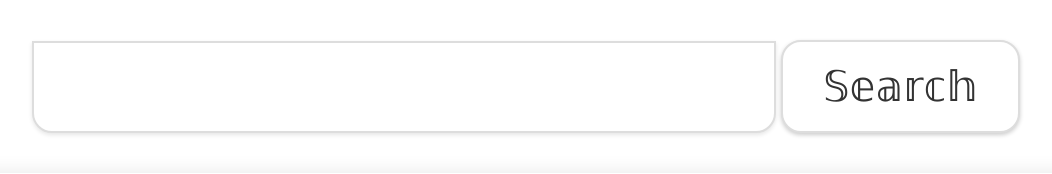
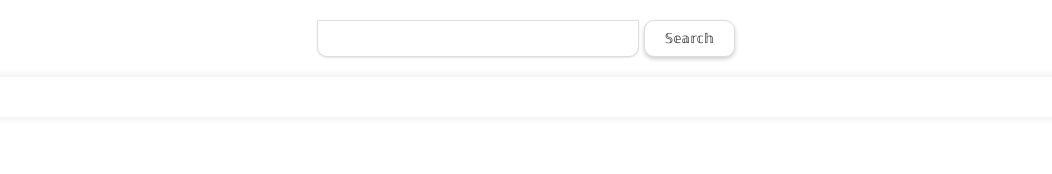
Before and after one commit to Airoeasynotes/App, a plain HTML site: page search.html in a window 1280 px wide. Shown: the whole page, without its empty margins (114-1166 px from the left). Drawn offline with Linux system fonts and the light colour scheme.

Commit message:
Update search.css

```diff
--- a/search.css
+++ b/search.css
@@ -1,4 +1,4 @@
-           body {
+body {
             font-family: Helvetica, sans-serif;
             margin: 0;
             padding: 0;
@@ -8,62 +8,57 @@
         h1 {
             background-color: #fff;
             color: #333;
-            padding: 20px;
+            padding: 10px;
             text-align: center;
-            box-shadow: 0 4px 8px rgba(0, 0, 0, 0.2);
+            box-shadow: 0 2px 4px rgba(0, 0, 0, 0.2);
             border-radius: 10px 10px 0 0;
-            font-size: 42px;
         }
 
         form {
             text-align: center;
-            margin-top: 40px;
+            margin-top: 20px;
         }
 
         label {
             font-weight: bold;
             color: #555;
-            font-size: 42px;
         }
 
         input[type="text"] {
-            padding: 20px;
-            width: 700px;
-            border: 2px solid #ddd;
+            padding: 10px;
+            width: 300px;
+            border: 1px solid #ddd;
             background-color: #fff;
-            box-shadow: 0 2px 4px rgba(0, 0, 0, 0.1);
-            border-radius: 0 0 20px 20px;
-            font-size: 42px;
+            box-shadow: 0 1px 2px rgba(0, 0, 0, 0.1);
+            border-radius: 0 0 10px 10px;
         }
 
         input[type="submit"] {
-            padding: 20px 40px;
+            padding: 10px 20px;
             background-color: #fff;
             color: #333;
-            border: 2px solid #ddd;
+            border: 1px solid #ddd;
             cursor: pointer;
             box-shadow: 0 2px 4px rgba(0, 0, 0, 0.2);
-            border-radius: 20px;
-            font-size: 42px;
+            border-radius: 10px;
         }
 
        #searchResults {
-    margin: 40px;
-    padding: 40px;
+    margin: 20px;
+    padding: 20px;
     background:"";
     background-size: contain;
-    box-shadow: 0 0 20px rgba(0, 0, 0, 0.1);
-    border-radius: 20px;
+    box-shadow: 0 0 10px rgba(0, 0, 0, 0.1);
+    border-radius: 10px;
     text-align: left;
-    font-size: 35px;
 }
 
 h2 {
-    margin-top: 100px;
+    margin-top: 50px;
     color: #555;
-    font-size: 72px;
-    border-bottom: 2px solid #555;
-    padding-bottom: 20px;
+    font-size: 24px;
+    border-bottom: 1px solid #555;
+    padding-bottom: 10px;
 }
 
 div#searchResults div {
@@ -71,6 +66,4 @@ div#searchResults div {
     border-top: 0px solid #ddd;
     padding-top: 0px;
     color: #555;
-}
-
-}
+                   }
```
